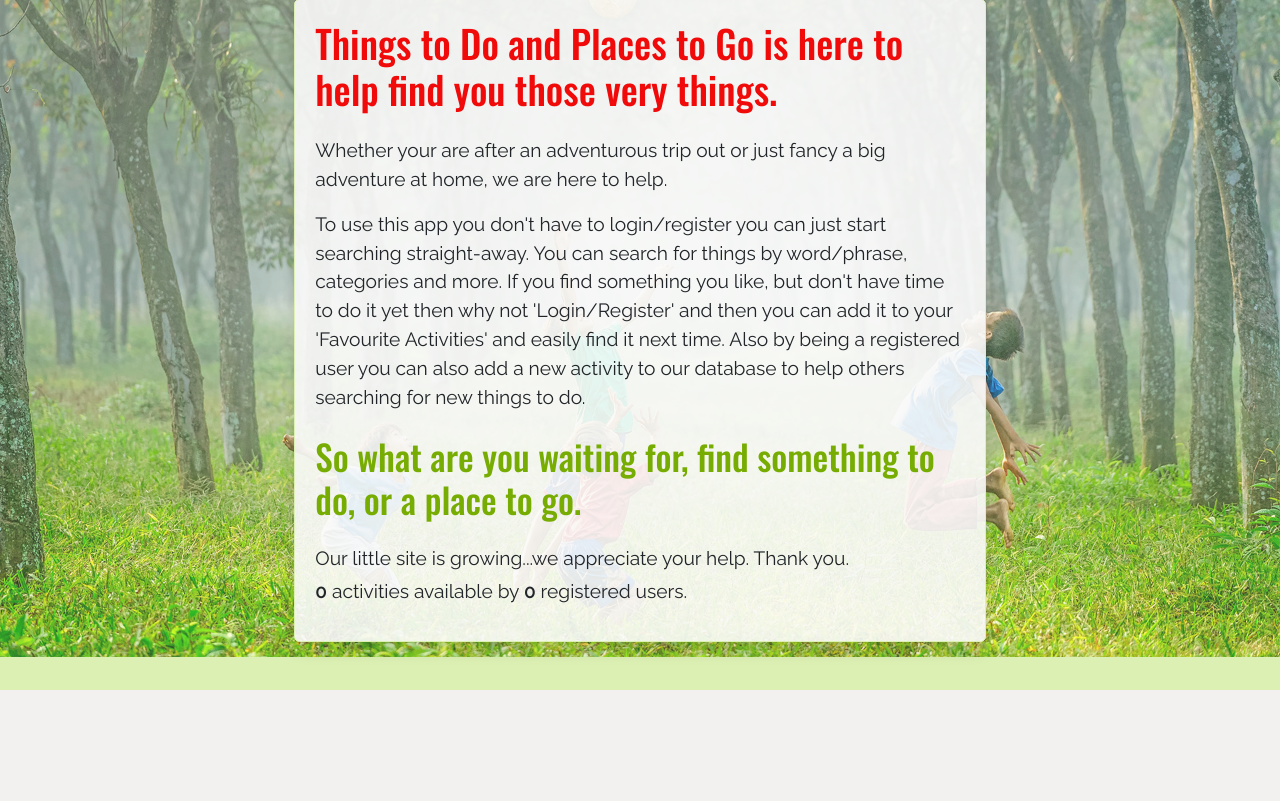
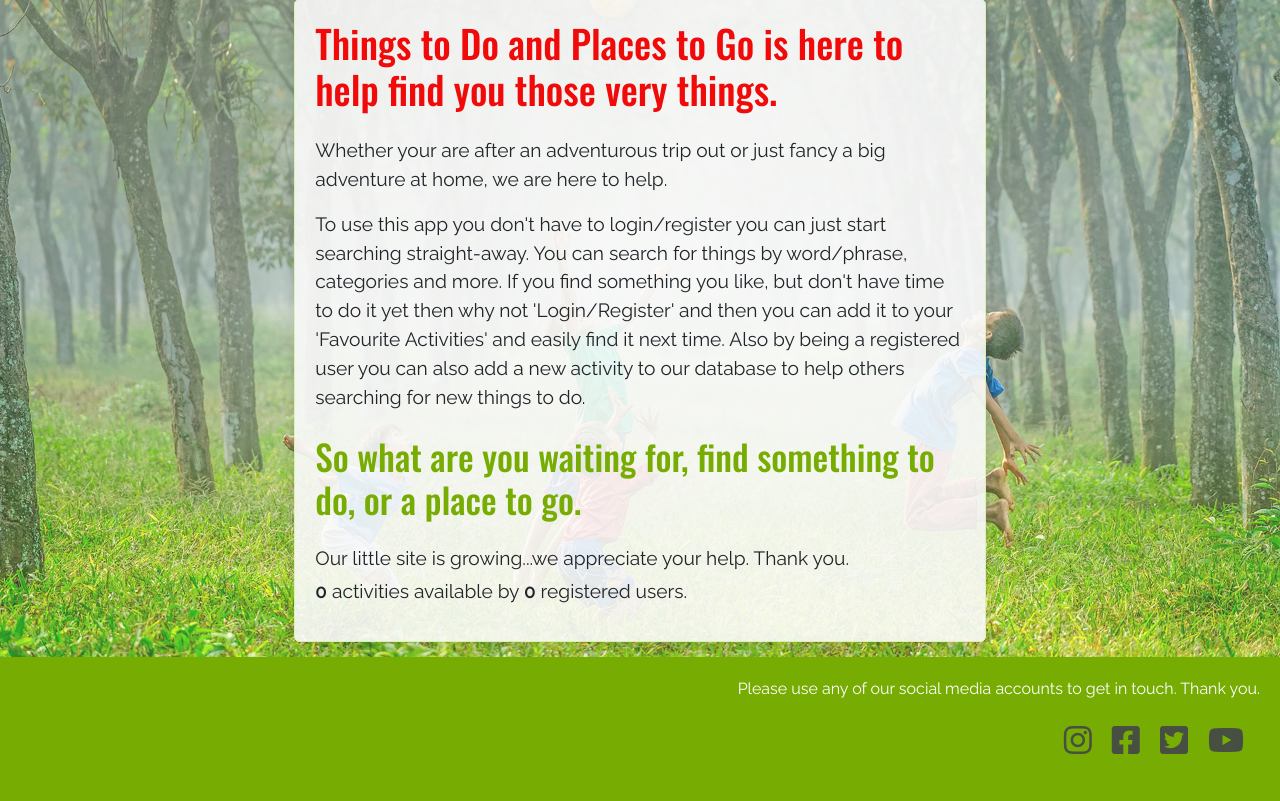
Before and after one commit to devtoguk/milestone-3-THINGS-TO-DO, a Flask app: page /about/ in a window 1280 px wide. Shown: the part 143-944 px from the top of the page. Before the commit the page ends 833 px from the top, so only its background shows below. Run offline with Flask 2, Linux system fonts and the light colour scheme; data that the repository does not hold is empty; some libraries are stand-ins or nearby versions.

Commit message:
Create the footer on the base template
Added a wrapper to help move the footer down on all pages.

```diff
--- a/static/css/style.css
+++ b/static/css/style.css
@@ -57,6 +57,10 @@
 }
 
 /* Helpers */
+.wrapper {
+    min-height: 100vh;
+}
+
 .border__highlight {
     border: 1px solid var(--themeSuperLightGreen)
 }
@@ -171,6 +175,30 @@
     font-family: 'Raleway', sans-serif;
     font-size: 1.2em;
 }
+
+/* Footer */
+.footer__container {
+    padding: 1.25em;
+    background: var(--themeGreen);
+    color: #fff;
+    font-family: 'Raleway', sans-serif;
+}
+
+.footer__icon {
+    display: inline-block;
+    margin-right: 0.5em;
+    font-size: 2em;
+}
+
+a.social:link, a.social:visited {
+    color: var(--themeTreeBrown);
+    transition: 0.45s;
+}
+
+a.social:hover, a.social:active {
+    color: #fff;
+}
+
 
 /* Forms */
 .login__form-width, .register__form-width {
--- a/templates/base.html
+++ b/templates/base.html
@@ -1,3 +1,10 @@
+{% set social_links = (
+    {"icon":"fa-instagram","urlLink": "https://www.instagram.com/"},
+    {"icon":"fa-facebook-square","urlLink": "https://www.facebook.com/"},
+    {"icon":"fa-twitter-square","urlLink": "https://twitter.com/"},
+    {"icon":"fa-youtube","urlLink": "https://www.youtube.com/"}
+    ) %}
+
 <!DOCTYPE html>
 <html lang="en">
 <head>
@@ -17,6 +24,7 @@
     <title>{{ page_title }}</title>
 </head>
 <body>
+    <div class="wrapper">
         <div class="hero__image"></div>
         <nav class="navbar navbar-expand-lg sticky-top navbar-dark navbar__custom">
             <a class="navbar-brand" href="{{ url_for('index') }}">
@@ -108,6 +116,22 @@
             {% block content %}
             {% endblock %}
         </main>
+    </div>
+    <footer class="footer__container">
+        <p class="text-sm-left text-lg-right">
+            Please use any of our social media accounts to get in touch.  Thank you.
+        </p>
+        <ul class="float-sm-left float-lg-right pl-0 pr-0">
+        {% for item in social_links%}
+            <li class=" footer__icon">
+                <a class="social" href="{{ item['urlLink'] }}" target="_blank">
+                <i class="fab {{ item['icon'] }}"></i>
+                </a>
+            </li>
+        {% endfor %}
+        </ul>
+        <div class="clearfix"></div>
+    </footer>
 
     <script src="https://cdnjs.cloudflare.com/ajax/libs/jquery/3.5.1/jquery.min.js" integrity="sha512-bLT0Qm9VnAYZDflyKcBaQ2gg0hSYNQrJ8RilYldYQ1FxQYoCLtUjuuRuZo+fjqhx/qtq/1itJ0C2ejDxltZVFg==" crossorigin="anonymous"></script>
     <script src="https://cdn.jsdelivr.net/npm/bootstrap@4.5.3/dist/js/bootstrap.bundle.min.js" integrity="sha384-ho+j7jyWK8fNQe+A12Hb8AhRq26LrZ/JpcUGGOn+Y7RsweNrtN/tE3MoK7ZeZDyx" crossorigin="anonymous"></script>
```
Lines whose indentation alone changed are shown as unchanged.
